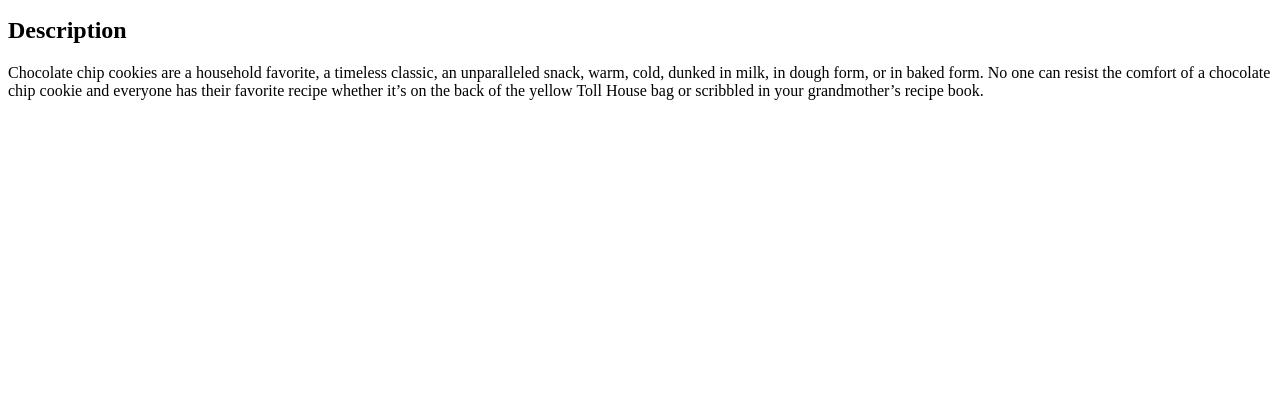
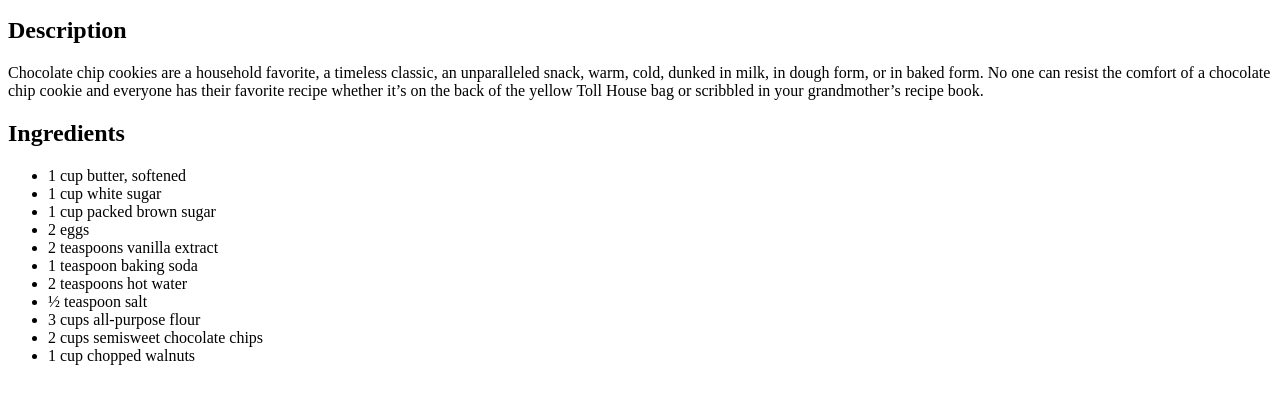
Before and after one commit to blazojovetic/odin-recipes, a plain HTML site: page recipes/chocolate-chip.html in a window 1280 px wide. Shown: the part 101-504 px from the top of the page. Drawn offline with Linux system fonts and the light colour scheme.

Commit message:
Add ingredients list for cookie recipe

```diff
--- a/recipes/chocolate-chip.html
+++ b/recipes/chocolate-chip.html
@@ -16,5 +16,19 @@
          the back of the yellow Toll House bag or scribbled
          in your grandmother’s recipe book.</p>
 
+    <h2>Ingredients</h2>
+    <ul>
+        <li>1 cup butter, softened</li>
+        <li>1 cup white sugar</li>
+        <li>1 cup packed brown sugar</li>
+        <li>2 eggs</li>
+        <li>2 teaspoons vanilla extract</li>
+        <li>1 teaspoon baking soda</li>
+        <li>2 teaspoons hot water</li>
+        <li>½ teaspoon salt</li>
+        <li>3 cups all-purpose flour</li>
+        <li>2 cups semisweet chocolate chips</li>
+        <li>1 cup chopped walnuts</li>
+    </ul>
 </body>
 </html>
```
